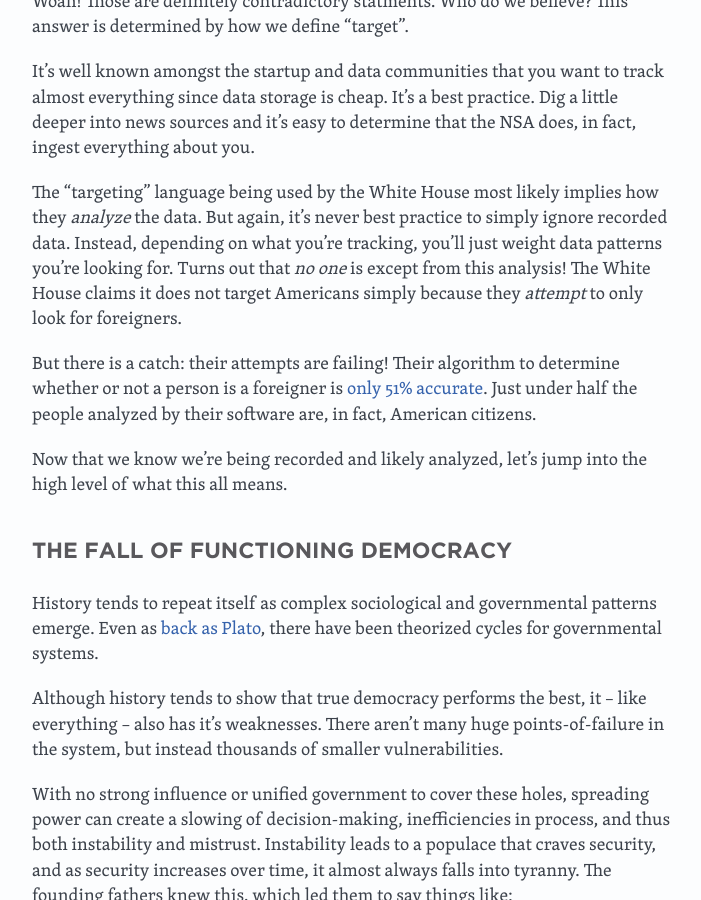
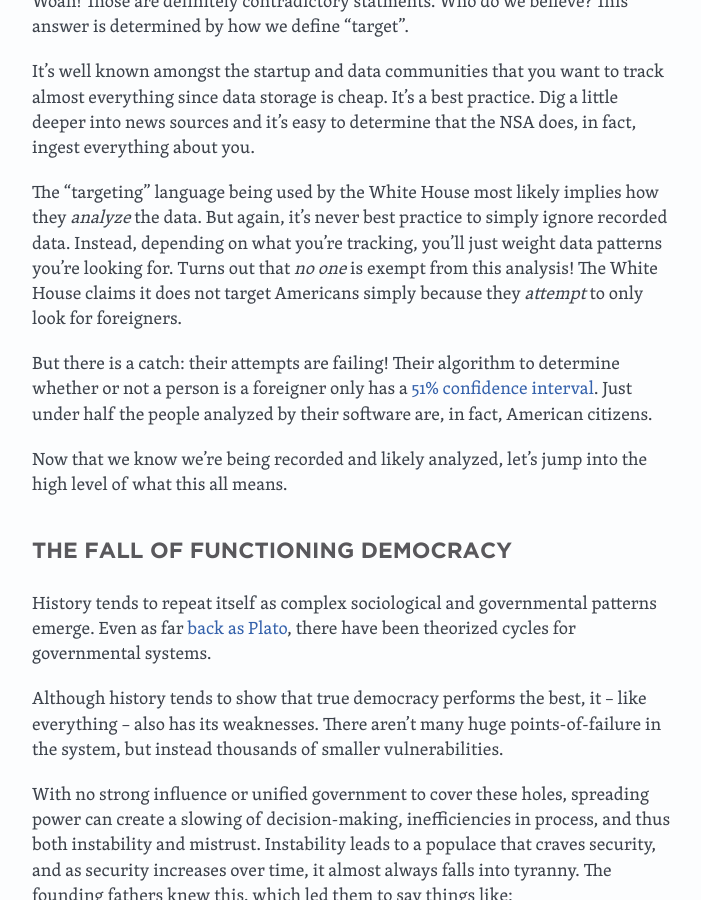
Before and after one commit to ztratar/zachtratar.com, a Jekyll site: the page built from _posts/2013-6-11-prism.markdown, in a window 1280 px wide and 900 px high, scrolled down 821 px. Shown: the whole window, without its empty margins (288-989 px from the left). Built offline with Jekyll 4.4.1, drawn with Linux system fonts in a browser that asks for light colours; nearby versions of some CDN libraries; Markdown is read by kramdown in place of the engine named in the settings; comment, search, counter and statistics services are not loaded; some of the changed text lies outside the part shown.

Commit message:
Fixed typos

```diff
--- a/_posts/2013-6-11-prism.markdown
+++ b/_posts/2013-6-11-prism.markdown
@@ -20,18 +20,18 @@ Woah! Those are definitely contradictory statments. Who do we believe? This answ
 
 It's well known amongst the startup and data communities that you want to track almost everything since data storage is cheap. It's a best practice. Dig a little deeper into news sources and it's easy to determine that the NSA does, in fact, ingest everything about you.
 
-The "targeting" language being used by the White House most likely implies how they *analyze* the data. But again, it's never best practice to simply ignore recorded data. Instead, depending on what you're tracking, you'll just weight data patterns you're looking for. Turns out that *no one* is except from this analysis! The White House claims it does not target Americans simply because they *attempt* to only look for foreigners.
+The "targeting" language being used by the White House most likely implies how they *analyze* the data. But again, it's never best practice to simply ignore recorded data. Instead, depending on what you're tracking, you'll just weight data patterns you're looking for. Turns out that *no one* is exempt from this analysis! The White House claims it does not target Americans simply because they *attempt* to only look for foreigners.
 
-But there is a catch: their attempts are failing! Their algorithm to determine whether or not a person is a foreigner is [only 51% accurate](http://www.informationweek.com/security/privacy/nsa-prism-inside-the-modern-surveillance/240156341). Just under half the people analyzed by their software are, in fact, American citizens.
+But there is a catch: their attempts are failing! Their algorithm to determine whether or not a person is a foreigner only has a [51% confidence interval](http://www.informationweek.com/security/privacy/nsa-prism-inside-the-modern-surveillance/240156341). Just under half the people analyzed by their software are, in fact, American citizens.
 
 Now that we know we're being recorded and likely analyzed, let's jump into the high level of what this all means.
 
 The Fall of Functioning Democracy
 ---------------------------------
 
-History tends to repeat itself as complex sociological and governmental patterns emerge. Even as [back as Plato](http://en.wikipedia.org/wiki/Plato's_five_regimes), there have been theorized cycles for governmental systems.
+History tends to repeat itself as complex sociological and governmental patterns emerge. Even as far [back as Plato](http://en.wikipedia.org/wiki/Plato's_five_regimes), there have been theorized cycles for governmental systems.
 
-Although history tends to show that true democracy performs the best, it -- like everything -- also has it's weaknesses. There aren't many huge points-of-failure in the system, but instead thousands of smaller vulnerabilities.
+Although history tends to show that true democracy performs the best, it -- like everything -- also has its weaknesses. There aren't many huge points-of-failure in the system, but instead thousands of smaller vulnerabilities.
 
 With no strong influence or unified government to cover these holes, spreading power can create a slowing of decision-making, inefficiencies in process, and thus both instability and mistrust. Instability leads to a populace that craves security, and as security increases over time, it almost always falls into tyranny. The founding fathers knew this, which led them to say things like:
 
```
Also changed, not shown: other parts of _posts/2013-6-11-prism.markdown (+1 -1 lines).
